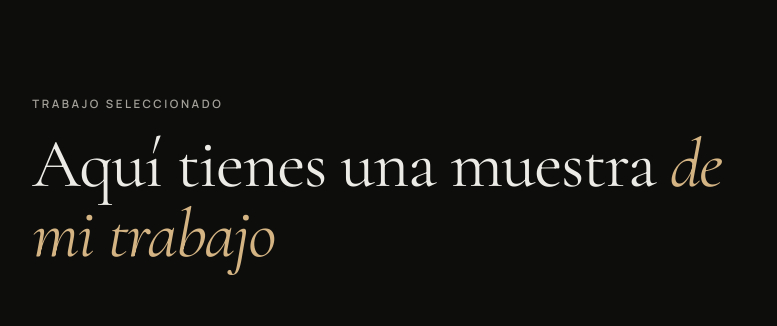
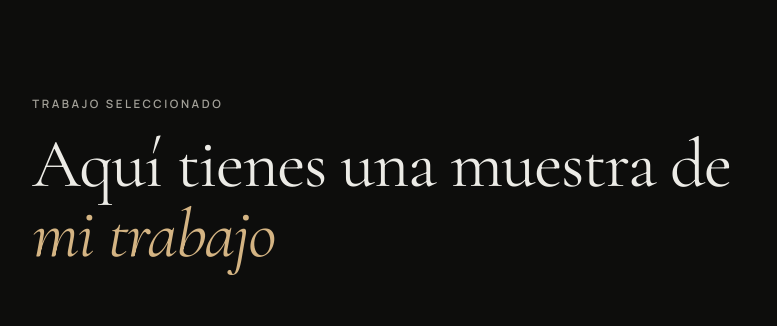
Before and after one commit to Milo-Fotografia/portfolio, a plain HTML site: page index.html in a window 1280 px wide. Shown: the part 860-1186 px from the top of the page, 19-796 px from the left. Drawn offline with nearby package versions, Linux system fonts and the light colour scheme; no server answers.

Commit message:
Changes code

```diff
--- a/index.html
+++ b/index.html
@@ -33,7 +33,7 @@
     <section id="trabajo" class="section">
       <div class="section__head" data-reveal>
         <p class="eyebrow">Trabajo seleccionado</p>
-        <h2 class="section__title">Aquí tienes una muestra <em>de mi trabajo</em></h2>
+        <h2 class="section__title">Aquí tienes una muestra de <em>mi trabajo</em></h2>
       </div>
       <div class="categories" aria-live="polite">
         <div class="skeleton"></div><div class="skeleton"></div><div class="skeleton"></div>
```
